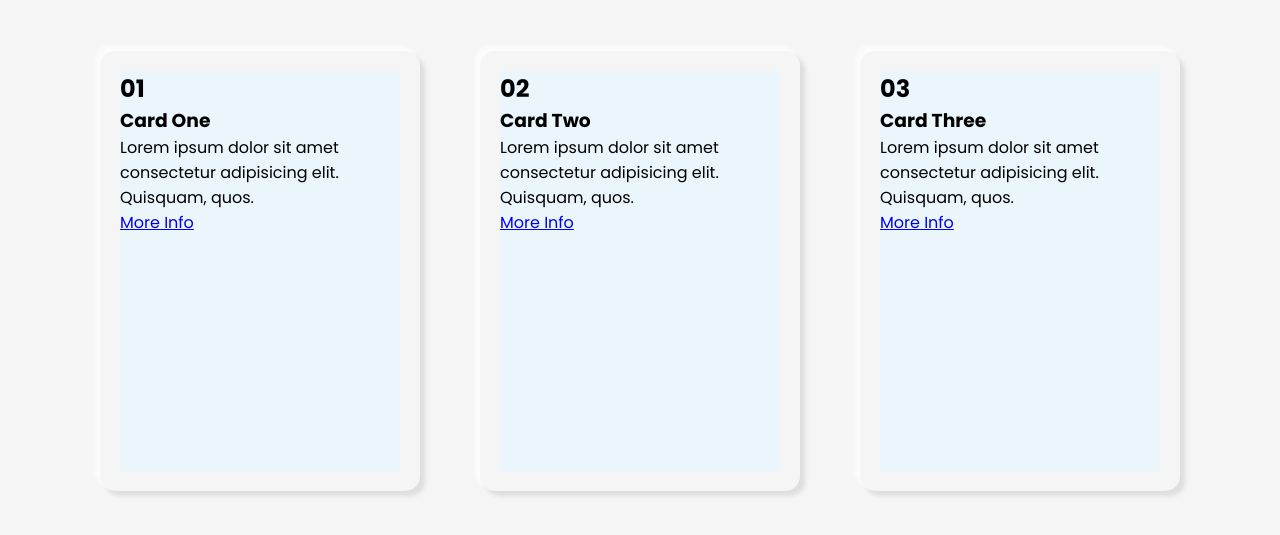
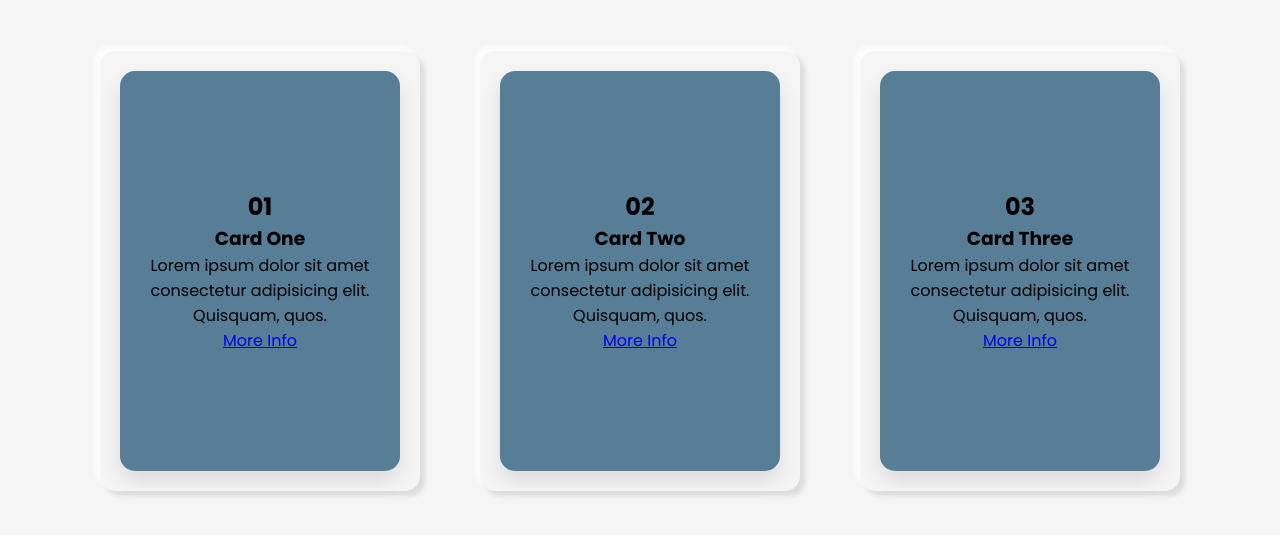
Before and after one commit to alucart2005/little-hover-effect-card, a plain HTML site: page index.html in a window 1280 px wide. Shown: the part 129-664 px from the top of the page. Drawn offline with Linux system fonts and the light colour scheme.

Commit message:
feat: End step-2

```diff
--- a/css/styles.scss
+++ b/css/styles.scss
@@ -31,7 +31,17 @@ body{
       left: 20px;
       right: 20px;
       bottom: 20px;
-      background: #ebf5fc;
+      background: #587d97;
+      border-radius: 15px;
+      box-shadow: 0 10px 20px rgba(0,0,0, 0.1);
+      overflow: hidden;
+      display: flex;
+      justify-content: center;
+      align-items: center;
+      .content{
+        padding: 20px;
+        text-align: center;
+      }
     }
   }
 }
```
Also changed, not shown: css/styles.css, 1 other file.
